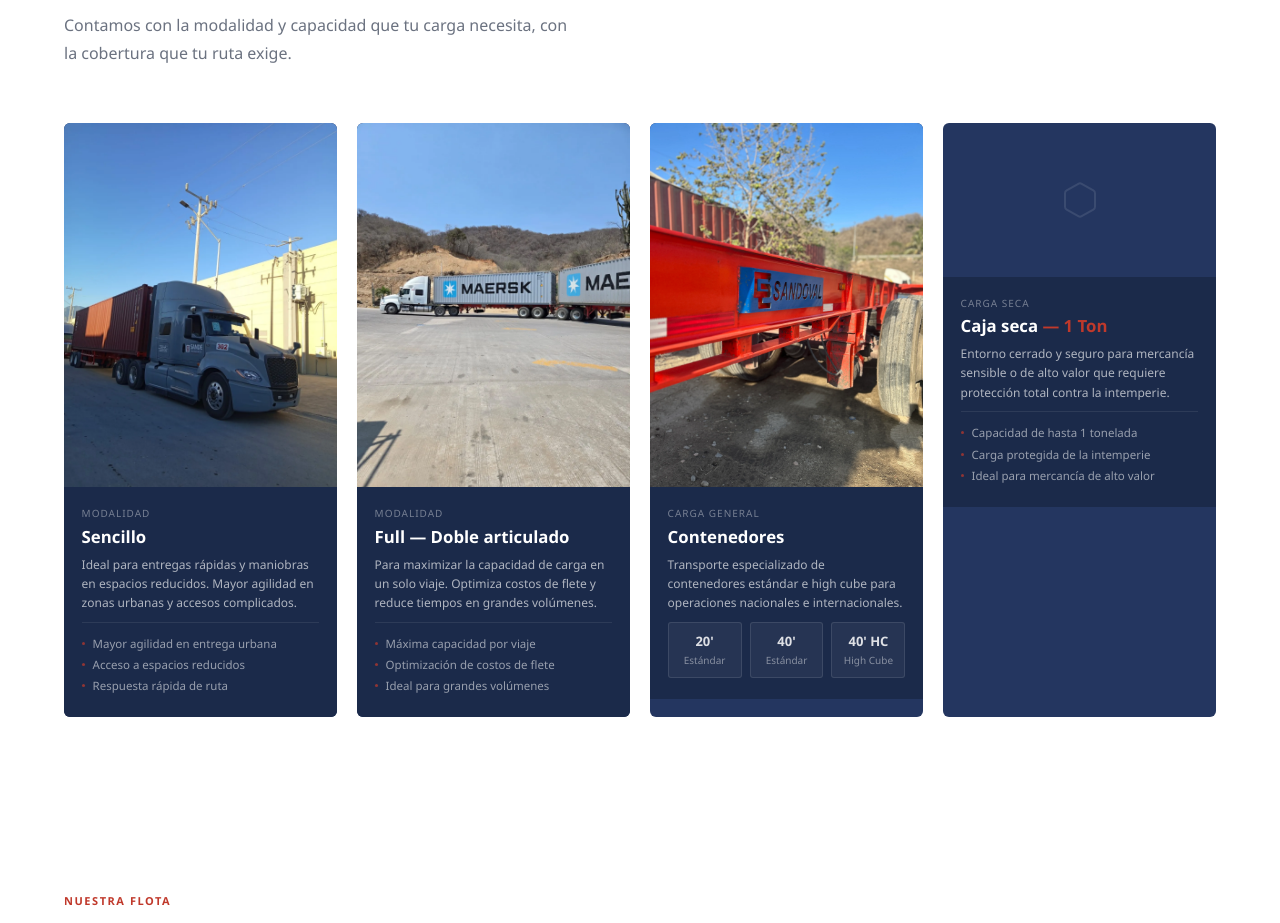
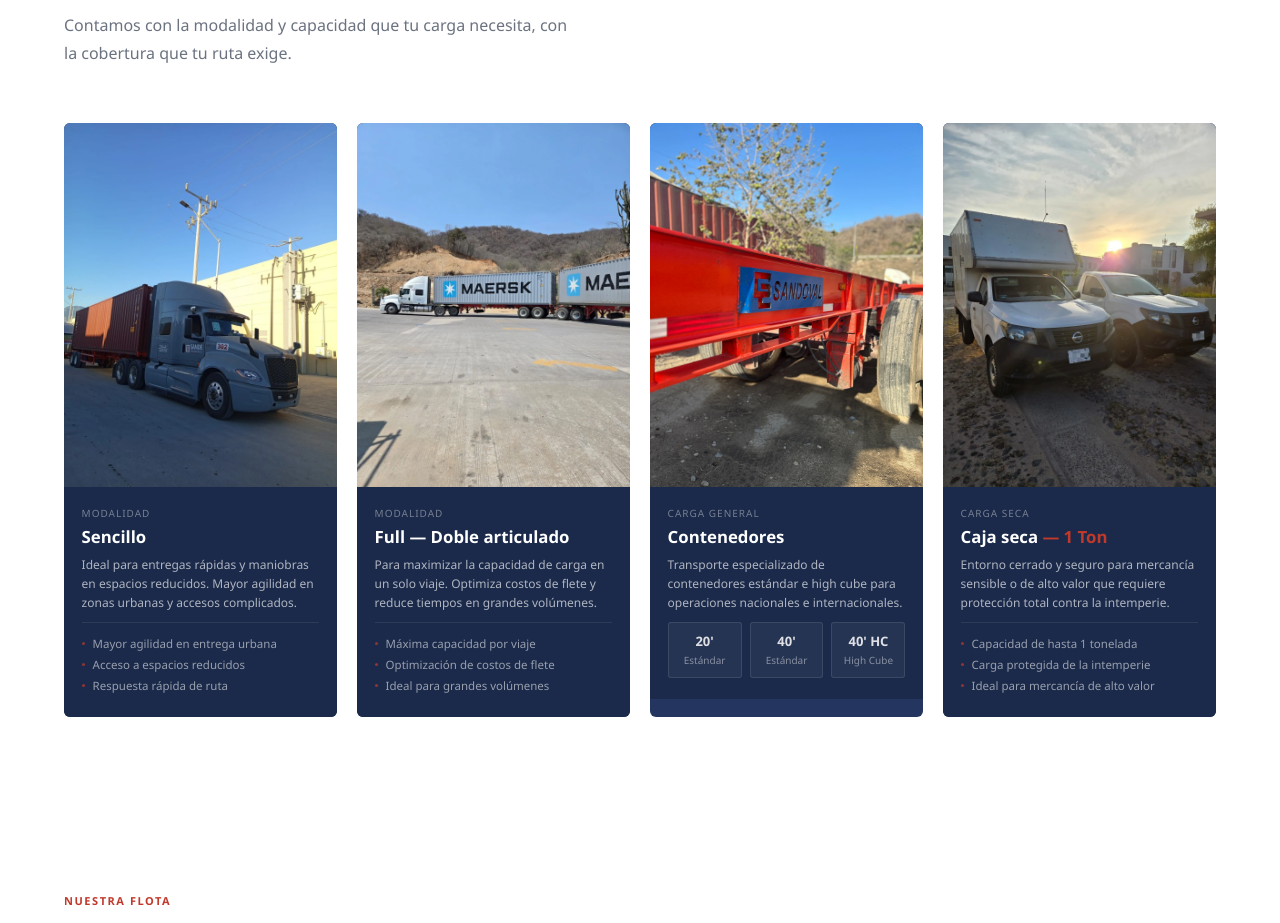
Before and after one commit to joseluis-dls/sande-landing, a plain HTML site: page index.html in a window 1280 px wide. Shown: the part 2385-3308 px from the top of the page. Drawn offline with nearby package versions, Linux system fonts and the light colour scheme.

Commit message:
Foto card Carga seca

```diff
--- a/index.html
+++ b/index.html
@@ -291,9 +291,7 @@
 
     <div class="scard">
       <div class="scard-img">
-        <div class="scard-img-placeholder" aria-hidden="true">
-          <svg viewBox="0 0 24 24" aria-hidden="true"><path d="M21 16V8a2 2 0 0 0-1-1.73l-7-4a2 2 0 0 0-2 0l-7 4A2 2 0 0 0 3 8v8a2 2 0 0 0 1 1.73l7 4a2 2 0 0 0 2 0l7-4A2 2 0 0 0 21 16z"/></svg>
-        </div>
+        <img src="assets/images/g14.webp" alt="Caja seca — Sande Transportes" loading="lazy">
       </div>
       <div class="scard-body">
         <div class="scard-arrow" aria-hidden="true"><svg viewBox="0 0 24 24" fill="none" stroke="currentColor" stroke-width="2.5" stroke-linecap="round" stroke-linejoin="round"><polyline points="18 15 12 9 6 15"/></svg></div>
```
Also changed, not shown: assets/images/g13.webp (added), assets/images/g14.webp (added), 2 other files.
